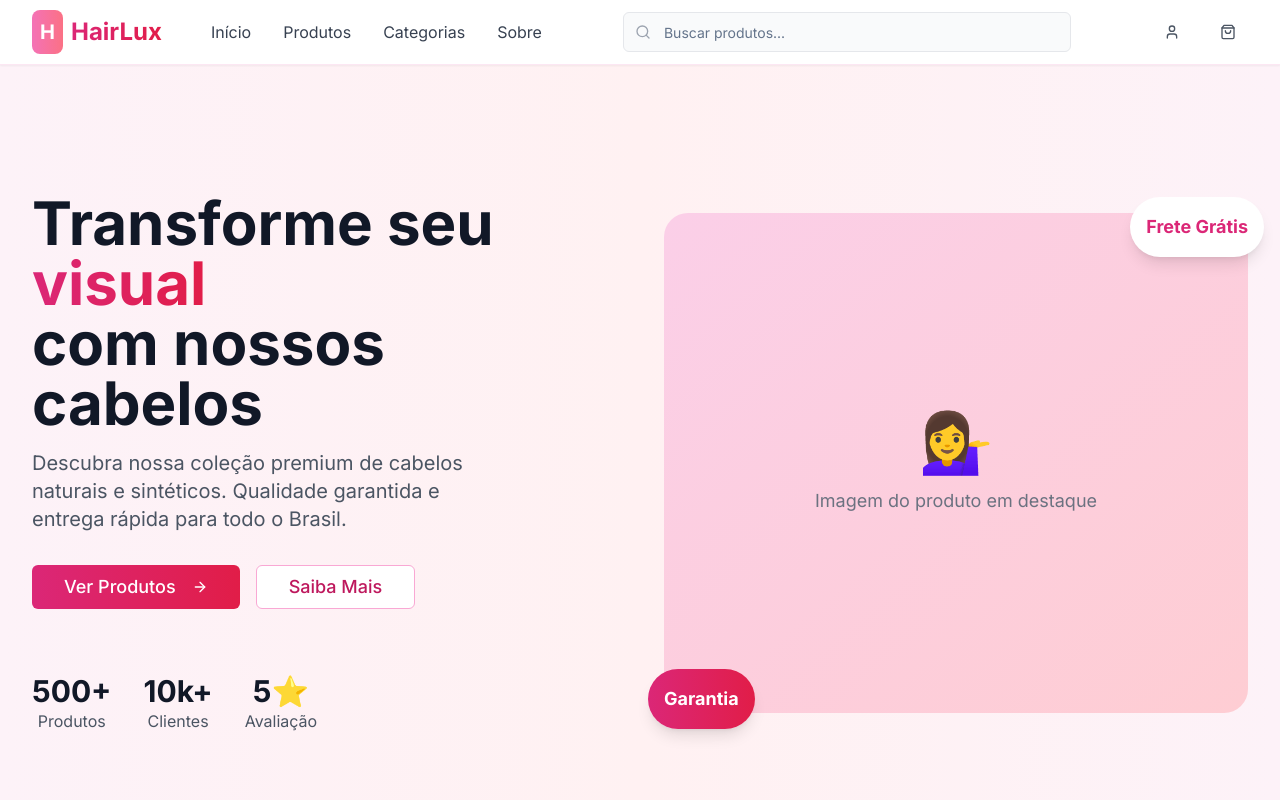
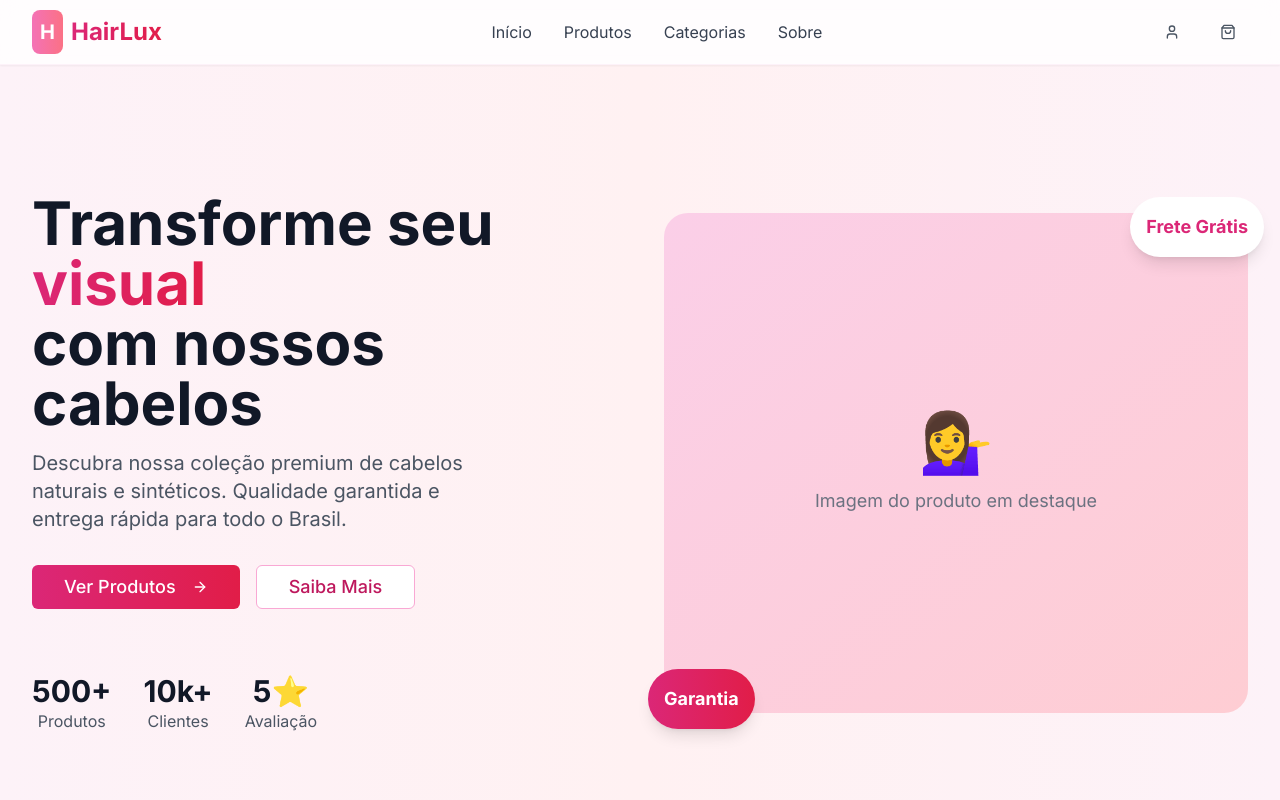
Before and after one commit to HenriqueGSena/curl-commerce-hub, a React (Vite) app: page / in a window 1280 px wide. Shown: the top 800 px of the page. Built offline with nearby package versions, Linux system fonts and the light colour scheme.

Commit message:
feat: Implement frosted glass header and animations
- Added frosted glass effect to the header on the main page.
- Removed the product search field from the header.
- Implemented a smooth animation on page reload.

```diff
--- a/src/components/layout/Header.tsx
+++ b/src/components/layout/Header.tsx
@@ -1,8 +1,7 @@
 
 import { useState } from "react";
-import { Search, ShoppingBag, Menu, X, User } from "lucide-react";
+import { ShoppingBag, Menu, X, User } from "lucide-react";
 import { Button } from "@/components/ui/button";
-import { Input } from "@/components/ui/input";
 import { Badge } from "@/components/ui/badge";
 import { useCart } from "@/hooks/useCart";
 import { Link } from "react-router-dom";
@@ -14,7 +13,7 @@ export const Header = () => {
   const cartItemsCount = items.reduce((total, item) => total + item.quantity, 0);
 
   return (
-    <header className="bg-white shadow-sm border-b border-pink-100 sticky top-0 z-50">
+    <header className="bg-white/80 backdrop-blur-md shadow-sm border-b border-pink-100/50 sticky top-0 z-50">
       <div className="max-w-7xl mx-auto px-4 sm:px-6 lg:px-8">
         <div className="flex items-center justify-between h-16">
           {/* Logo */}
@@ -42,17 +41,6 @@ export const Header = () => {
               Sobre
             </Link>
           </nav>
-
-          {/* Search Bar */}
-          <div className="hidden md:flex items-center space-x-4 flex-1 max-w-md mx-8">
-            <div className="relative w-full">
-              <Search className="absolute left-3 top-1/2 transform -translate-y-1/2 text-gray-400 h-4 w-4" />
-              <Input
-                placeholder="Buscar produtos..."
-                className="pl-10 bg-gray-50 border-gray-200 focus:border-pink-300 focus:ring-pink-200"
-              />
-            </div>
-          </div>
 
           {/* Right Side Icons */}
           <div className="flex items-center space-x-4">
@@ -85,15 +73,8 @@ export const Header = () => {
 
         {/* Mobile Menu */}
         {isMenuOpen && (
-          <div className="md:hidden py-4 border-t border-gray-200">
+          <div className="md:hidden py-4 border-t border-gray-200/50">
             <div className="flex flex-col space-y-4">
-              <div className="relative">
-                <Search className="absolute left-3 top-1/2 transform -translate-y-1/2 text-gray-400 h-4 w-4" />
-                <Input
-                  placeholder="Buscar produtos..."
-                  className="pl-10 bg-gray-50 border-gray-200"
-                />
-              </div>
               <Link to="/" className="text-gray-700 hover:text-pink-600 transition-colors">
                 Início
               </Link>
--- a/src/pages/Index.tsx
+++ b/src/pages/Index.tsx
@@ -7,7 +7,7 @@ import { Footer } from "@/components/layout/Footer";
 
 const Index = () => {
   return (
-    <div className="min-h-screen bg-gradient-to-b from-pink-50 to-white">
+    <div className="min-h-screen bg-gradient-to-b from-pink-50 to-white animate-fade-in">
       <Header />
       <Hero />
       <Categories />
--- a/tailwind.config.ts
+++ b/tailwind.config.ts
@@ -88,11 +88,22 @@ export default {
 					to: {
 						height: '0'
 					}
+				},
+				'fade-in': {
+					'0%': {
+						opacity: '0',
+						transform: 'translateY(20px)'
+					},
+					'100%': {
+						opacity: '1',
+						transform: 'translateY(0)'
+					}
 				}
 			},
 			animation: {
 				'accordion-down': 'accordion-down 0.2s ease-out',
-				'accordion-up': 'accordion-up 0.2s ease-out'
+				'accordion-up': 'accordion-up 0.2s ease-out',
+				'fade-in': 'fade-in 0.8s ease-out'
 			}
 		}
 	},
```
